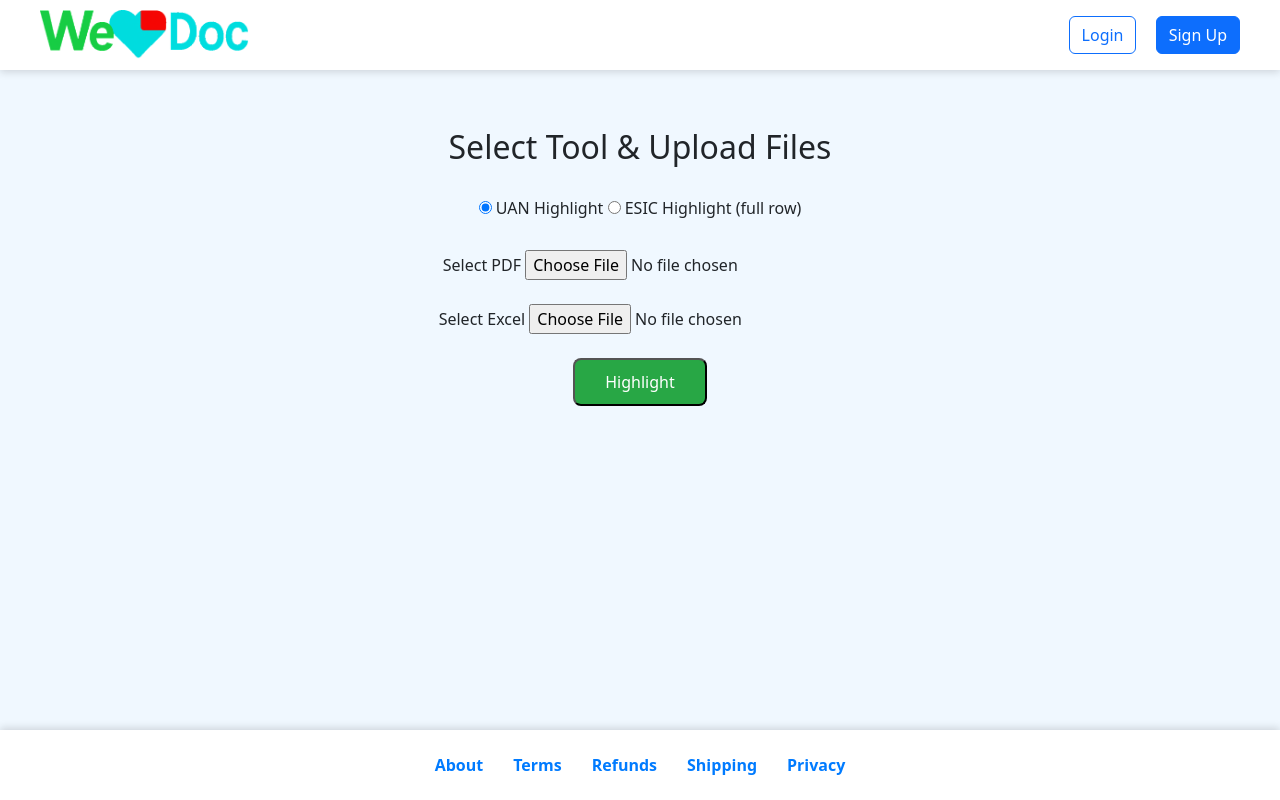
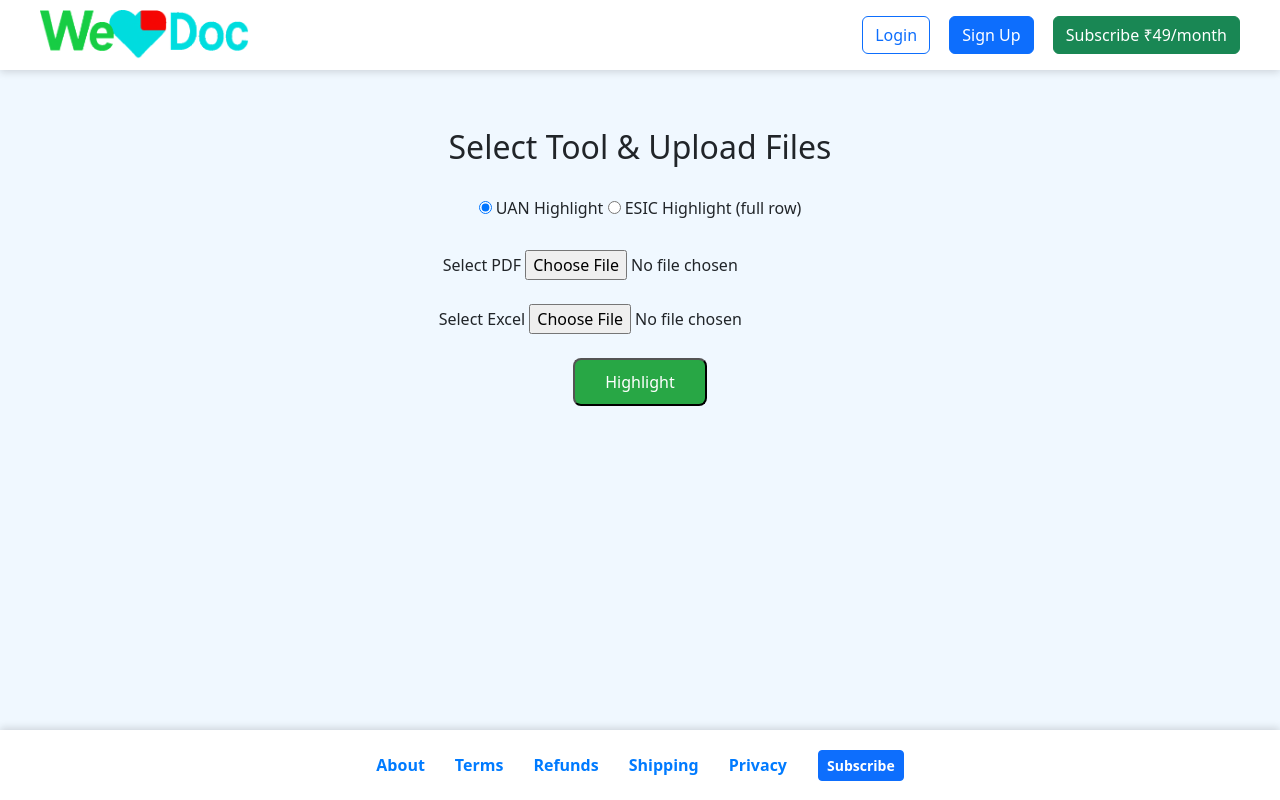
Before and after one commit to ajaysinghrajput9370/WeLoveDoc, a Flask app: page /highlight in a window 1280 px wide. Run offline with Flask 3, Linux system fonts and the light colour scheme; a user stored in the database is signed in; data comes from the database, SQL or seed files in the repository.

Commit message:
Update base.html

```diff
--- a/templates/base.html
+++ b/templates/base.html
@@ -61,8 +61,14 @@
         <img src="{{ url_for('static', filename='assets/logo.png') }}" alt="WeLoveDoc Logo">
     </div>
     <div class="header-buttons">
-        <a href="#" class="btn btn-outline-primary">Login</a>
-        <a href="#" class="btn btn-primary text-white">Sign Up</a>
+        {% if username %}
+            <span class="me-3">Logged in as: <b>{{ username }}</b></span>
+            <a href="{{ url_for('logout') }}" class="btn btn-outline-danger">Logout</a>
+        {% else %}
+            <a href="{{ url_for('login') }}" class="btn btn-outline-primary">Login</a>
+            <a href="{{ url_for('signup') }}" class="btn btn-primary text-white">Sign Up</a>
+        {% endif %}
+        <a href="https://rzp.io/rzp/rCYKl98" class="btn btn-success">Subscribe ₹49/month</a>
     </div>
 </div>
 
@@ -78,6 +84,7 @@
     <a href="#">Refunds</a>
     <a href="#">Shipping</a>
     <a href="#">Privacy</a>
+    <a href="https://rzp.io/rzp/rCYKl98" class="btn btn-sm btn-primary text-white ms-3">Subscribe</a>
 </div>
 
 </body>
```
